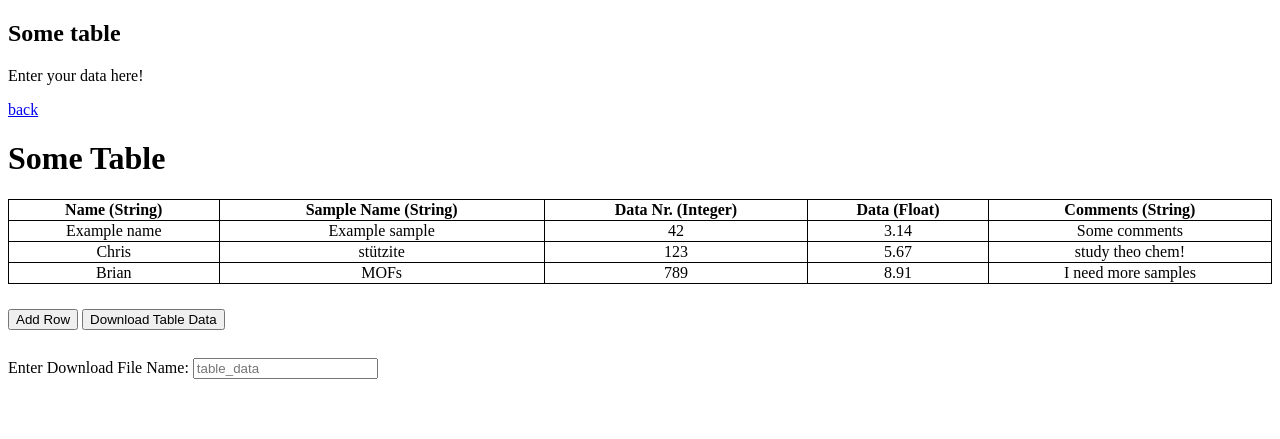
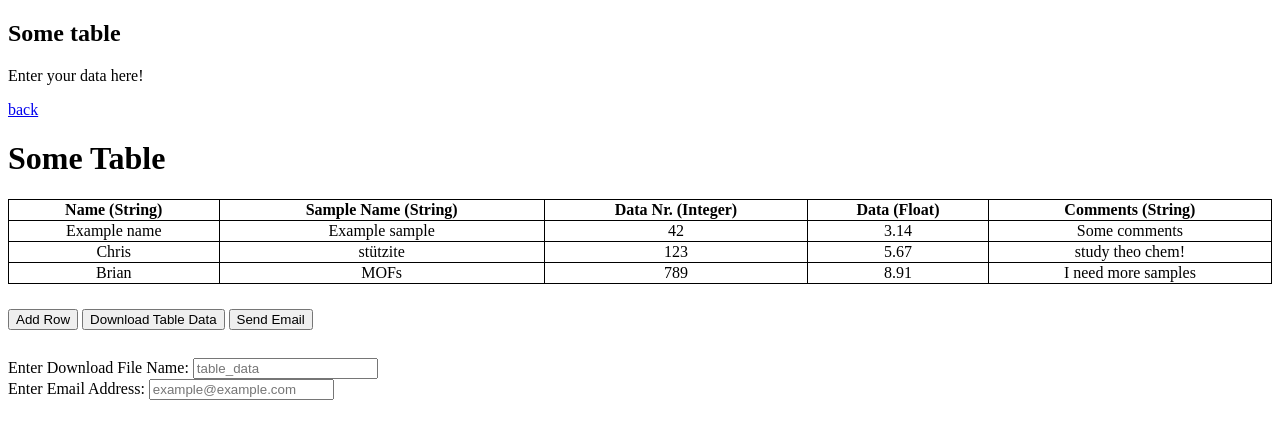
Before and after one commit to QuantumChemist/QuantumChemist.github.io, a Jekyll site: the page built from table.md, in a window 1280 px wide. Shown: the top 439 px of the page. Built offline with Jekyll 4.4.1, drawn with Linux system fonts in a browser that asks for light colours; our own code applies the rules of GitHub Pages for plain Markdown files; part of the change alters nothing that is shown.

Commit message:
Update table.html

```diff
--- a/_layouts/table.html
+++ b/_layouts/table.html
@@ -69,12 +69,18 @@
 
 <button id="add-row-button">Add Row</button>
 <button id="download-button">Download Table Data</button>
+<button id="send-email-button">Send Email</button>
 <div id="warning-message" class="warning"></div>
 
 <br clear="left"/>
 
 <label for="file-name-input">Enter Download File Name:</label>
 <input type="text" id="file-name-input" placeholder="table_data">
+
+<br clear="left"/>
+
+<label for="email-input">Enter Email Address:</label>
+<input type="email" id="email-input" placeholder="example@example.com">
 
 <script>
     const editableTable = document.getElementById('editable-table').getElementsByTagName('tbody')[0];
@@ -144,8 +150,57 @@
         window.URL.revokeObjectURL(url);
     }
 
+        const sendEmailButton = document.getElementById('send-email-button');
+    const emailInput = document.getElementById('email-input');
+
+    function sendEmail() {
+        const email = emailInput.value;
+        if (!email || !/^[^\s@]+@[^\s@]+\.[^\s@]+$/.test(email)) {
+            showWarning('Invalid email address.');
+            return;
+        }
+
+        const headers = Array.from(document.querySelectorAll('#editable-table th')).map(header => header.textContent);
+        const rows = Array.from(editableTable.getElementsByTagName('tr'));
+        const data = rows.map(row => Array.from(row.getElementsByTagName('td')).map(td => td.innerText));
+
+        const formattedData = data.map(row => [
+            isValidString(row[0]) ? row[0] : '',
+            isValidString(row[1]) ? row[1] : '',
+            isValidInteger(row[2]) ? parseInt(row[2]) : '',
+            isValidFloat(row[3]) ? parseFloat(row[3]) : '',
+            isValidString(row[4]) ? row[4] : ''
+        ]);
+
+        const invalidRow = formattedData.find(row => !row[0] || !row[1] || isNaN(row[2]) || isNaN(row[3]));
+        if (invalidRow) {
+            showWarning('Invalid data type or empty cell in the table. Please check your input.');
+            return;
+        }
+
+        const csvContent = [headers.join(','), ...formattedData.map(row => row.join(','))].join('\n');
+        const fileName = (fileNameInput.value || 'table_data') + '.csv';
+        const blob = new Blob([csvContent], { type: 'text/csv' });
+
+        const emailBody = 'Here is your CSV file.';
+        const emailSubject = 'Some Table CSV File';
+
+        const emailUrl = `mailto:${email}?subject=${emailSubject}&body=${emailBody}`;
+        const fileUrl = URL.createObjectURL(blob);
+
+        const a = document.createElement('a');
+        a.href = emailUrl;
+        a.download = fileName;
+        a.style.display = 'none';
+        document.body.appendChild(a);
+        a.click();
+        window.URL.revokeObjectURL(fileUrl);
+        document.body.removeChild(a);
+    }
+
     addRowButton.addEventListener('click', addRow);
     downloadButton.addEventListener('click', downloadTable);
+    sendEmailButton.addEventListener('click', sendEmail);
 </script>
 
 </body>
```
